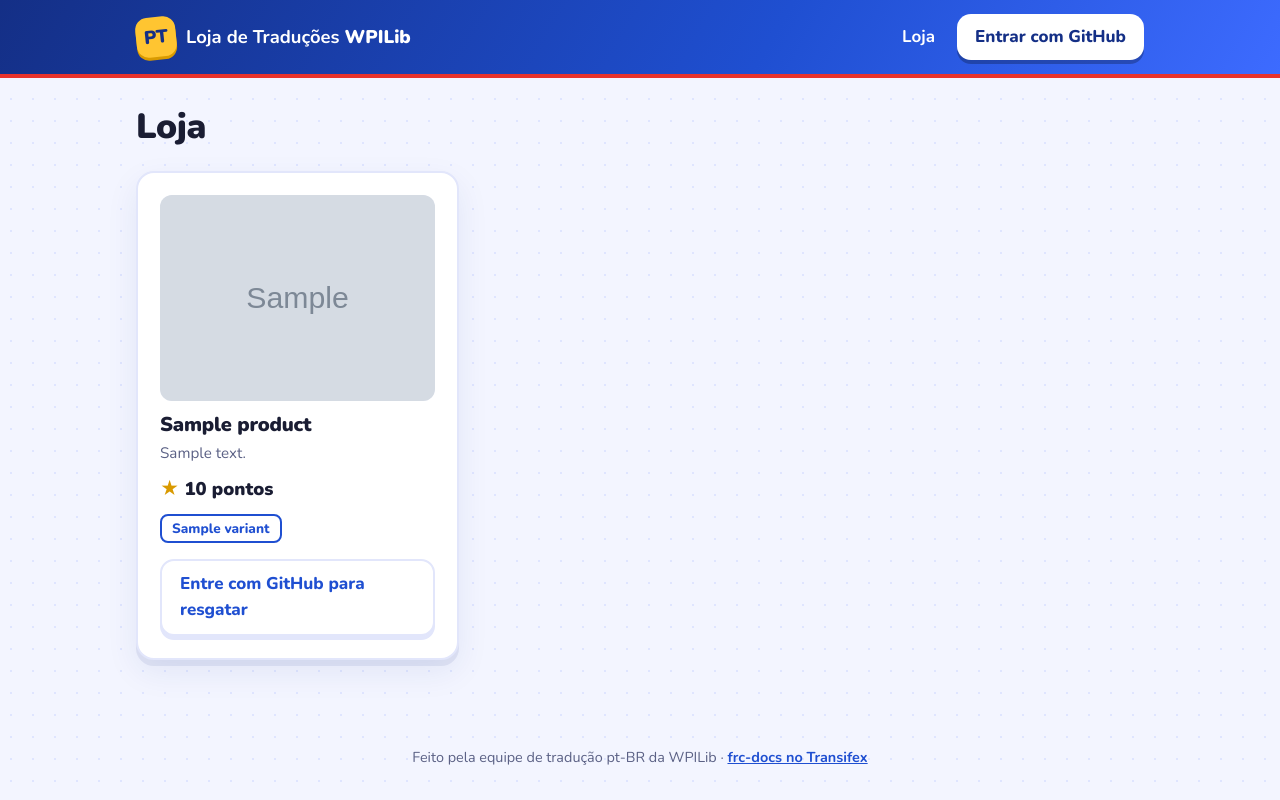
After one commit to CarvalhoJeo/translation_ptbr_store_wpilib, a Django app: page /loja/ in a window 1280 px wide. The commit adds this page. Run offline with Django 5.2, Linux system fonts and the light colour scheme; tables that the repository leaves empty hold one stand-in row (values such as "Sample post"); grey boxes marked "Sample" are stand-in pictures; some libraries are stand-ins or nearby versions.

Commit message:
feat: catalog and redemption request pages
Co-Authored-By: Claude Opus 5.5 <noreply@anthropic.com>

```diff
--- a/accounts/templates/accounts/home.html
+++ b/accounts/templates/accounts/home.html
@@ -31,7 +31,7 @@
       <li class="step step--gold">
         <span class="step__num">3</span>
         <h3>Troque por brindes</h3>
-        <p>Use seus pontos na loja para resgatar brindes da equipe. Em breve!</p>
+        <p>Use seus pontos na <a href="{% url 'shop_catalog' %}">loja</a> para resgatar brindes da equipe.</p>
       </li>
     </ol>
   </section>
--- /dev/null
+++ b/shop/forms.py
@@ -0,0 +1,65 @@
+import re
+import uuid
+
+from django import forms
+
+from .models import Redemption
+
+UF_CHOICES = [("", "—")] + [
+    (uf, uf)
+    for uf in "AC AL AP AM BA CE DF ES GO MA MT MS MG PA PB PR PE PI RJ RN RS RO RR SC SP SE TO".split()
+]
+CEP_RE = re.compile(r"^(\d{5})-?(\d{3})$")
+
+
+class VariantChoiceField(forms.ModelChoiceField):
+    def label_from_instance(self, obj):
+        return obj.name
+
+
+class RedemptionForm(forms.Form):
+    request_token = forms.UUIDField(widget=forms.HiddenInput)
+    variant = VariantChoiceField(queryset=None, label="Tamanho / variação", empty_label=None, widget=forms.RadioSelect)
+    delivery = forms.ChoiceField(label="Entrega", widget=forms.RadioSelect)
+    full_name = forms.CharField(label="Nome completo", max_length=120, required=False)
+    cep = forms.CharField(label="CEP", max_length=9, required=False)
+    street = forms.CharField(label="Rua", max_length=200, required=False)
+    number = forms.CharField(label="Número", max_length=20, required=False)
+    complement = forms.CharField(label="Complemento", max_length=100, required=False)
+    district = forms.CharField(label="Bairro", max_length=100, required=False)
+    city = forms.CharField(label="Cidade", max_length=100, required=False)
+    uf = forms.ChoiceField(label="UF", choices=UF_CHOICES, required=False)
+    phone = forms.CharField(label="Telefone (com DDD)", max_length=20, required=False)
+
+    def __init__(self, product, *args, **kwargs):
+        super().__init__(*args, **kwargs)
+        self.product = product
+        variants = product.variants.filter(active=True, stock__gt=0)
+        self.fields["variant"].queryset = variants
+        if len(variants) == 1:
+            self.fields["variant"].initial = variants[0].pk
+        self.fields["delivery"].choices = product.delivery_choices()
+        if len(self.fields["delivery"].choices) == 1:
+            self.fields["delivery"].initial = self.fields["delivery"].choices[0][0]
+        if not self.is_bound:
+            self.fields["request_token"].initial = uuid.uuid4()
+
+    def clean_cep(self):
+        value = self.cleaned_data["cep"].strip()
+        if not value:
+            return ""
+        match = CEP_RE.match(value)
+        if not match:
+            raise forms.ValidationError("CEP inválido (use 00000-000).")
+        return f"{match.group(1)}-{match.group(2)}"
+
+    def clean(self):
+        cleaned = super().clean()
+        if cleaned.get("delivery") == Redemption.Delivery.MAIL:
+            for name in Redemption.REQUIRED_ADDRESS_FIELDS:
+                if not cleaned.get(name) and name not in self.errors:
+                    self.add_error(name, "Obrigatório para envio pelos Correios.")
+        return cleaned
+
+    def address(self) -> dict:
+        return {name: self.cleaned_data.get(name, "") for name in Redemption.ADDRESS_FIELDS}
--- /dev/null
+++ b/shop/templates/shop/catalog.html
@@ -0,0 +1,48 @@
+{% extends "base.html" %}
+{% load socialaccount %}
+{% block title %}Loja — Loja de Traduções WPILib{% endblock %}
+{% block content %}
+  <div class="account-head">
+    <h1>Loja</h1>
+    {% if balance is not None %}
+      <div class="coin"><span class="coin__icon" aria-hidden="true">★</span><span class="coin__text"><strong>{{ balance }} pontos</strong> disponíveis</span></div>
+    {% endif %}
+  </div>
+
+  {% if products %}
+    <ul class="products">
+      {% for product in products %}
+        <li class="product card">
+          {% if product.image_url %}
+            <img class="product__img" src="{{ product.image_url }}" alt="{{ product.name }}" loading="lazy">
+          {% else %}
+            <div class="product__img product__img--empty" aria-hidden="true">🎁</div>
+          {% endif %}
+          <h2 class="product__name">{{ product.name }}</h2>
+          {% if product.description %}<p class="product__desc">{{ product.description|linebreaksbr }}</p>{% endif %}
+          <p class="product__cost"><span class="coin-mini" aria-hidden="true">★</span> {{ product.cost }} pontos</p>
+          <ul class="chips">
+            {% for v in product.variants.all %}
+              {% if v.name != "Único" %}<li class="chip{% if not v.stock %} chip--off{% endif %}">{{ v.name }}</li>{% endif %}
+            {% endfor %}
+          </ul>
+          <div class="product__action">
+            {% if not product.total_stock %}
+              <span class="btn btn--disabled">Esgotado</span>
+            {% elif not user.is_authenticated %}
+              <a class="btn btn--light-dark" href="{% provider_login_url 'github' process='login' %}">Entre com GitHub para resgatar</a>
+            {% elif not linked %}
+              <a class="btn btn--light-dark" href="{% url 'account' %}">Vincule sua conta</a>
+            {% elif balance < product.cost %}
+              <span class="btn btn--disabled">Você precisa de {{ product.cost }} pontos</span>
+            {% else %}
+              <a class="btn btn--gold" href="{% url 'shop_request' product.pk %}">Resgatar</a>
+            {% endif %}
+          </div>
+        </li>
+      {% endfor %}
+    </ul>
+  {% else %}
+    <p class="empty">Nenhum brinde disponível ainda. Volte em breve!</p>
+  {% endif %}
+{% endblock %}
--- /dev/null
+++ b/shop/urls.py
@@ -0,0 +1,9 @@
+from django.urls import path
+
+from . import views
+
+urlpatterns = [
+    path("loja/", views.catalog, name="shop_catalog"),
+    path("loja/<int:product_id>/resgatar/", views.request_view, name="shop_request"),
+    path("loja/resgates/<int:pk>/cancelar/", views.cancel_view, name="shop_cancel"),
+]
--- a/shop/views.py
+++ b/shop/views.py
@@ -1,3 +1,57 @@
-from django.shortcuts import render
+from django.contrib import messages
+from django.contrib.auth.decorators import login_required
+from django.db.models import Prefetch
+from django.shortcuts import get_object_or_404, redirect, render
+from django.views.decorators.http import require_POST
 
-# Create your views here.
+from accounts.models import Profile
+from accounts.services import get_profile
+from ledger.services import balance
+
+from . import services
+from .forms import RedemptionForm
+from .models import Product, Redemption, Variant
+
+
+def catalog(request):
+    products = Product.objects.filter(active=True).prefetch_related(
+        Prefetch("variants", queryset=Variant.objects.filter(active=True))
+    )
+    context = {"products": products, "balance": None, "linked": False}
+    if request.user.is_authenticated:
+        context["balance"] = balance(request.user)
+        context["linked"] = get_profile(request.user).link_status == Profile.LinkStatus.APPROVED
+    return render(request, "shop/catalog.html", context)
+
+
+@login_required
+def request_view(request, product_id: int):
+    product = get_object_or_404(Product, pk=product_id, active=True)
+    form = RedemptionForm(product, request.POST or None)
+    if request.method == "POST" and form.is_valid():
+        try:
+            redemption = services.request_redemption(
+                request.user,
+                form.cleaned_data["variant"].pk,
+                form.cleaned_data["delivery"],
+                form.address(),
+                token=form.cleaned_data["request_token"],
+            )
+        except services.RedemptionError as exc:
+            form.add_error(None, str(exc))
+        else:
+            messages.success(request, f"Resgate #{redemption.pk} pedido! Acompanhe em Minha conta.")
+            return redirect("account")
+    return render(request, "shop/request.html", {"product": product, "form": form, "balance": balance(request.user)})
+
+
+@login_required
+@require_POST
+def cancel_view(request, pk: int):
+    redemption = get_object_or_404(Redemption, pk=pk, user=request.user)
+    try:
+        services.cancel(redemption, request.user)
+        messages.success(request, "Resgate cancelado e pontos devolvidos.")
+    except services.RedemptionError as exc:
+        messages.error(request, str(exc))
+    return redirect("account")
--- a/static/css/site.css
+++ b/static/css/site.css
@@ -441,3 +441,65 @@ input:focus { outline: none; border-color: var(--blue); box-shadow: 0 0 0 4px rg
   .col-opt { display: none; }
   .table td, .table th { padding: 8px 6px; }
 }
+
+/* ---------- Shop ---------- */
+
+.products {
+  list-style: none;
+  margin: 0;
+  padding: 0;
+  display: grid;
+  grid-template-columns: repeat(auto-fill, minmax(250px, 1fr));
+  gap: 20px;
+}
+.product { display: flex; flex-direction: column; margin: 0; }
+.product__img {
+  width: 100%;
+  aspect-ratio: 4 / 3;
+  object-fit: cover;
+  border-radius: 12px;
+  background: var(--bg);
+  margin-bottom: 12px;
+}
+.product__img--empty { display: grid; place-items: center; font-size: 3rem; }
+.product__name { margin: 0 0 6px; font-size: 1.25rem; }
+.product__desc { margin: 0 0 10px; color: var(--muted); font-size: 0.95rem; }
+.product__cost { margin: 0 0 10px; font-weight: 900; font-size: 1.15rem; }
+.product__action { margin-top: auto; padding-top: 8px; }
+.product__action .btn { width: 100%; }
+.coin-mini { color: var(--gold-dark); }
+.chips { list-style: none; display: flex; flex-wrap: wrap; gap: 6px; margin: 0 0 8px; padding: 0; }
+.chip {
+  padding: 2px 10px;
+  border-radius: 8px;
+  border: 2px solid var(--blue);
+  color: var(--blue);
+  font-weight: 800;
+  font-size: 0.85rem;
+}
+.chip--off { border-color: var(--border); color: var(--muted); text-decoration: line-through; }
+.btn--disabled { --btn-bg: var(--border); --btn-shadow: transparent; --btn-fg: var(--muted); cursor: not-allowed; }
+.btn--light-dark { --btn-bg: var(--surface); --btn-shadow: var(--border); --btn-fg: var(--blue); border: 2px solid var(--border); }
+
+.request__head { display: flex; gap: 16px; align-items: center; margin-bottom: 12px; }
+.request__img { width: 96px; height: 96px; object-fit: cover; border-radius: 12px; }
+.choices, .address { border: 2px solid var(--border); border-radius: 14px; padding: 12px 16px; margin: 0 0 16px; }
+.choices legend, .address legend { font-weight: 900; padding: 0 6px; }
+.choice {
+  display: inline-flex;
+  align-items: center;
+  gap: 6px;
+  margin: 4px 14px 4px 0;
+  font-weight: 700;
+  cursor: pointer;
+}
+.address__grid { display: grid; grid-template-columns: repeat(auto-fit, minmax(180px, 1fr)); gap: 0 16px; }
+.address__full_name, .address__street { grid-column: 1 / -1; }
+select {
+  padding: 10px 12px;
+  border: 2px solid var(--border);
+  border-radius: 12px;
+  background: var(--bg);
+  color: var(--text);
+  font: inherit;
+}
--- a/store/urls.py
+++ b/store/urls.py
@@ -7,5 +7,6 @@ urlpatterns = [
     path("admin/", admin.site.urls),
     path("contas/", include("allauth.urls")),
     path("cron/sync/", cron_sync, name="cron_sync"),
+    path("", include("shop.urls")),
     path("", include("accounts.urls")),
 ]
--- a/templates/base.html
+++ b/templates/base.html
@@ -19,6 +19,7 @@
         <span class="brand__name">Loja de Traduções <strong>WPILib</strong></span>
       </a>
       <nav class="nav">
+        <a class="nav__link" href="{% url 'shop_catalog' %}">Loja</a>
         {% if user.is_authenticated %}
           <a class="nav__link" href="{% url 'account' %}">Minha conta</a>
           <form method="post" action="{% url 'account_logout' %}">
```
Also changed, not shown: shop/templates/shop/request.html (added, +61 -0 lines), tests/test_shop_views.py (added, +129 -0 lines).
